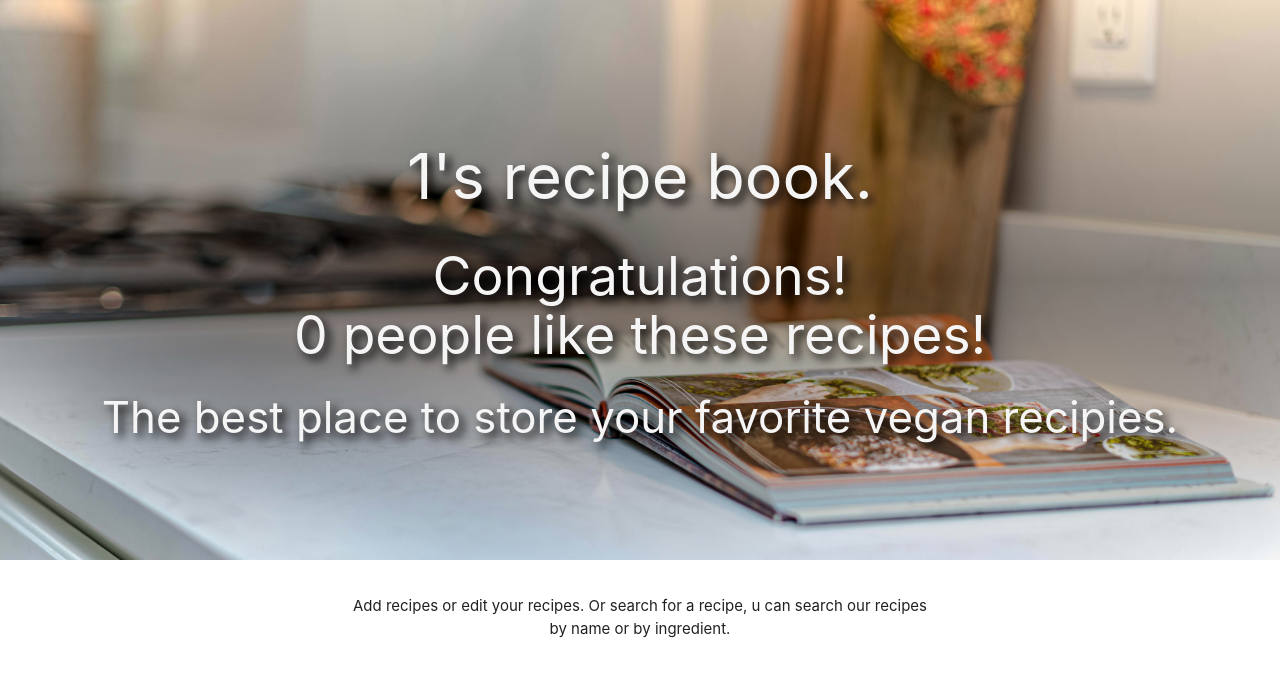
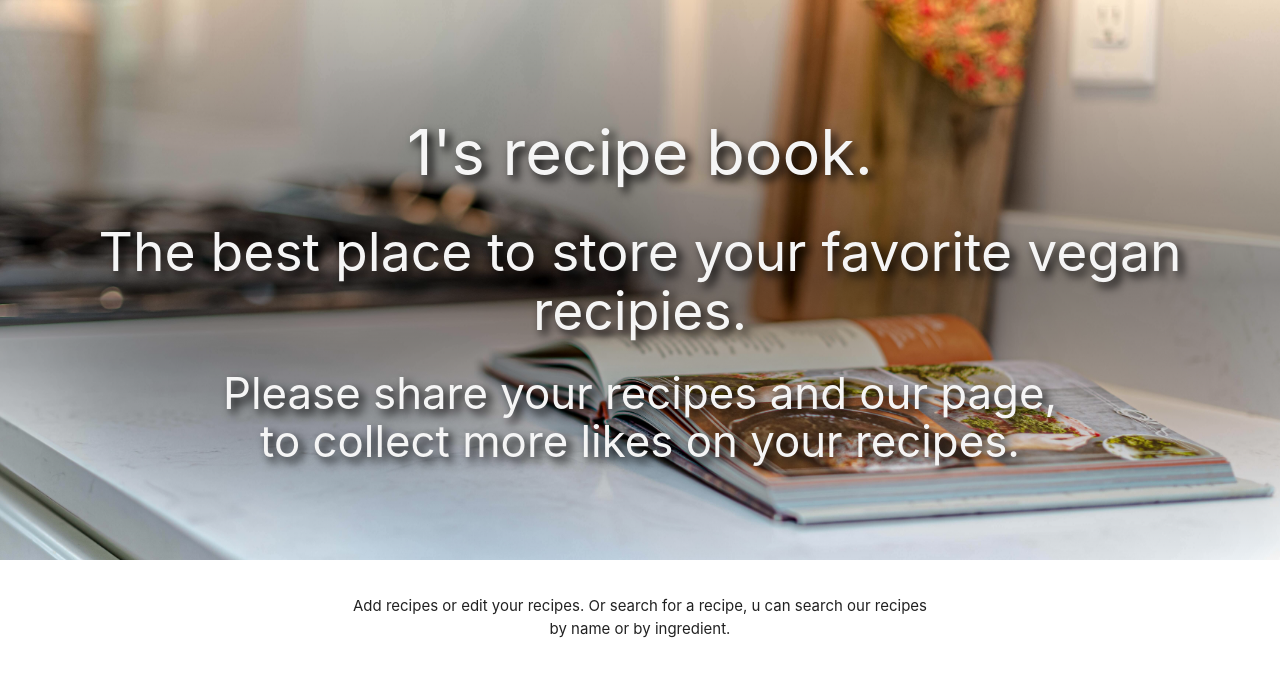
Before and after one commit to JorisPaarde/my-vegan-recipes, a Flask app: page /recipe_book in a window 1280 px wide. Shown: the part 64-739 px from the top of the page. Run offline with Flask 2, Linux system fonts and the light colour scheme; the visitor is signed in with stand-in values (Sample User, id 1); data that the repository does not hold is empty; some libraries are stand-ins or nearby versions.

Commit message:
Adjusted total recipe likes text

```diff
--- a/templates/recipe_book.html
+++ b/templates/recipe_book.html
@@ -5,9 +5,14 @@
     <div class="col s12 center-align">
         <!-- hero text -->
         <h1 class="text-shadow grey-text text-lighten-4">{{ session["user"] }}'s recipe book.</h1>
-        <h2 class="text-shadow grey-text text-lighten-4">Congratulations!<br>{{ TOTAL_LIKES }} people like these
-            recipes!</h2>
-        <h3 class="text-shadow grey-text text-lighten-4">The best place to store your favorite vegan recipies.</h3>
+        <h2 class="text-shadow grey-text text-lighten-4">The best place to store your favorite vegan recipies.</h2>
+        {% if TOTAL_LIKES > 0%}
+        <h3 class="text-shadow grey-text text-lighten-4">Congratulations!<br>{{ TOTAL_LIKES }} people like these
+            recipes!</h3>
+        {% else %}
+        <h3 class="text-shadow grey-text text-lighten-4">Please share your recipes and our page,<br>to collect more likes on your recipes.</h3>
+        {% endif %}
+
     </div>
 </div>
 <div class="container">
```
